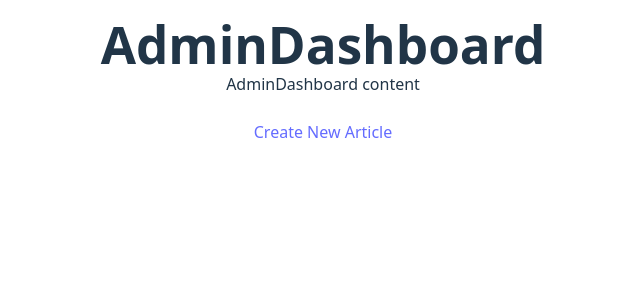
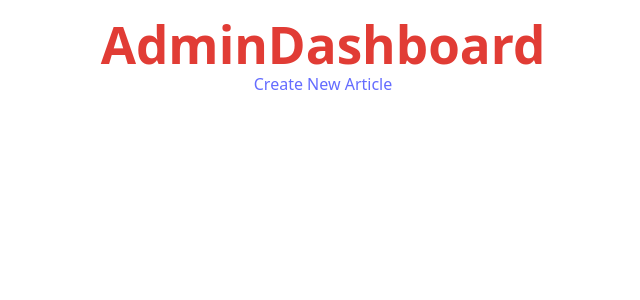
Before and after one commit to Deividas-Strole/vpnHead-main, a React (Vite) app: page /admin/dashboard in a window 1280 px wide. Shown: the top 300 px of the page, without its empty margins (317-957 px from the left). Built offline with nearby package versions, Linux system fonts and the light colour scheme.

Commit message:
changed  h1 color to red in AdminDash

```diff
--- a/src/css/AdminDashboard.css
+++ b/src/css/AdminDashboard.css
@@ -1,4 +1,7 @@
 /* AdminDashboard.css */
+h1 {
+  color: #E13C35;
+}
 .centered-container {
   display: flex;
   flex-direction: column;
--- a/src/pages/AdminDashboard.jsx
+++ b/src/pages/AdminDashboard.jsx
@@ -7,7 +7,6 @@ const AdminDashboard = () => {
     return (
         <div className="centered-container">
             <h1>AdminDashboard</h1>
-            <p>AdminDashboard content</p>
             <Link to="/admin/article-editor" className="bg-blue-500 text-white px-4 py-2 rounded">Create New Article</Link>
         </div>
     );
```
